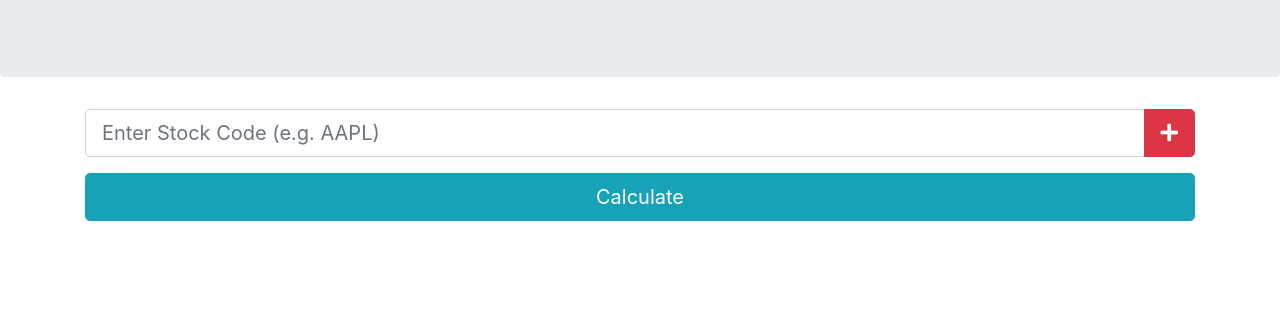
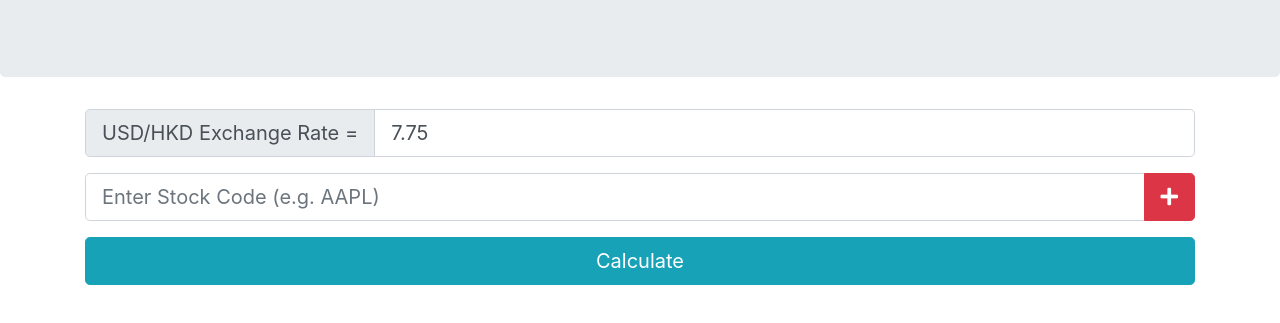
Before and after one commit to nielist/nielist.github.io, a plain HTML site: page etf/index.html in a window 1280 px wide. Shown: the part 147-470 px from the top of the page. Drawn offline with nearby package versions, Linux system fonts and the light colour scheme; no server answers.

Commit message:
Update index.html

```diff
--- a/etf/index.html
+++ b/etf/index.html
@@ -65,6 +65,12 @@
 <div class="container">
   <form class="text-center">
     <div class="input-group mb-3 input-group-lg">
+      <div class="input-group-prepend">
+        <span class="input-group-text">USD/HKD Exchange Rate = </span>
+      </div>
+      <input type="number" step="0.01" min="7.70" max="7.90" value="7.75" data-value="7.80" class="form-control" id="USDHKD" placeholder="7.75 ~ 7.85">
+    </div>
+    <div class="input-group mb-3 input-group-lg">
       <input type="text" class="form-control" id="Code" placeholder="Enter Stock Code (e.g. AAPL)">
       <div class="input-group-append">
         <button class="btn btn-danger" type="button" id="Add"><i class='fas fa-plus'></i></button>
```
